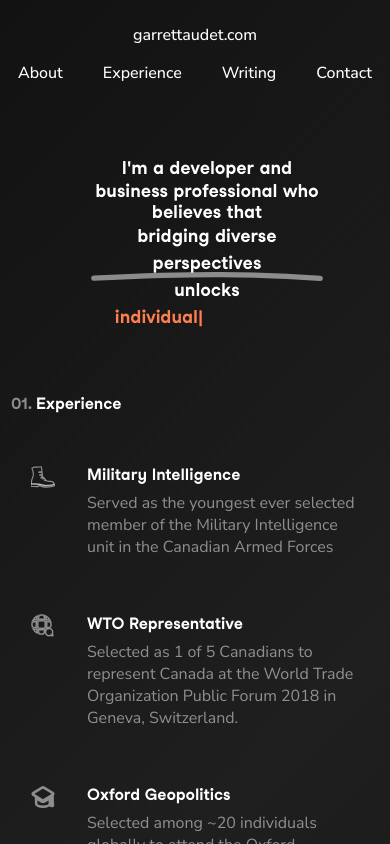
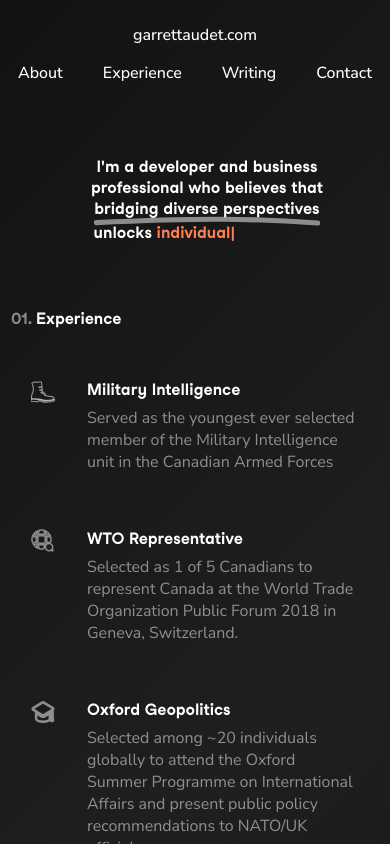
Before and after one commit to GarrettAudet/PersonalWebsite, a React (Create React App) app: page /#/experience in a window 390 px wide. Built offline with nearby package versions, Linux system fonts and the light colour scheme; a web font is replaced by a local one.

Commit message:
Fixed hero-message for phones

```diff
--- a/src/App.css
+++ b/src/App.css
@@ -279,4 +279,10 @@
   .header-container h2 {
     padding-left: 1em;
   }
+
+  /* Font-Size of Hero Message */
+  .hero-message-container span {
+    font-size: 1rem !important;
+  }
+
 }
```
Also changed, not shown: 8 other files (tests, documents, lock files or other folders).
